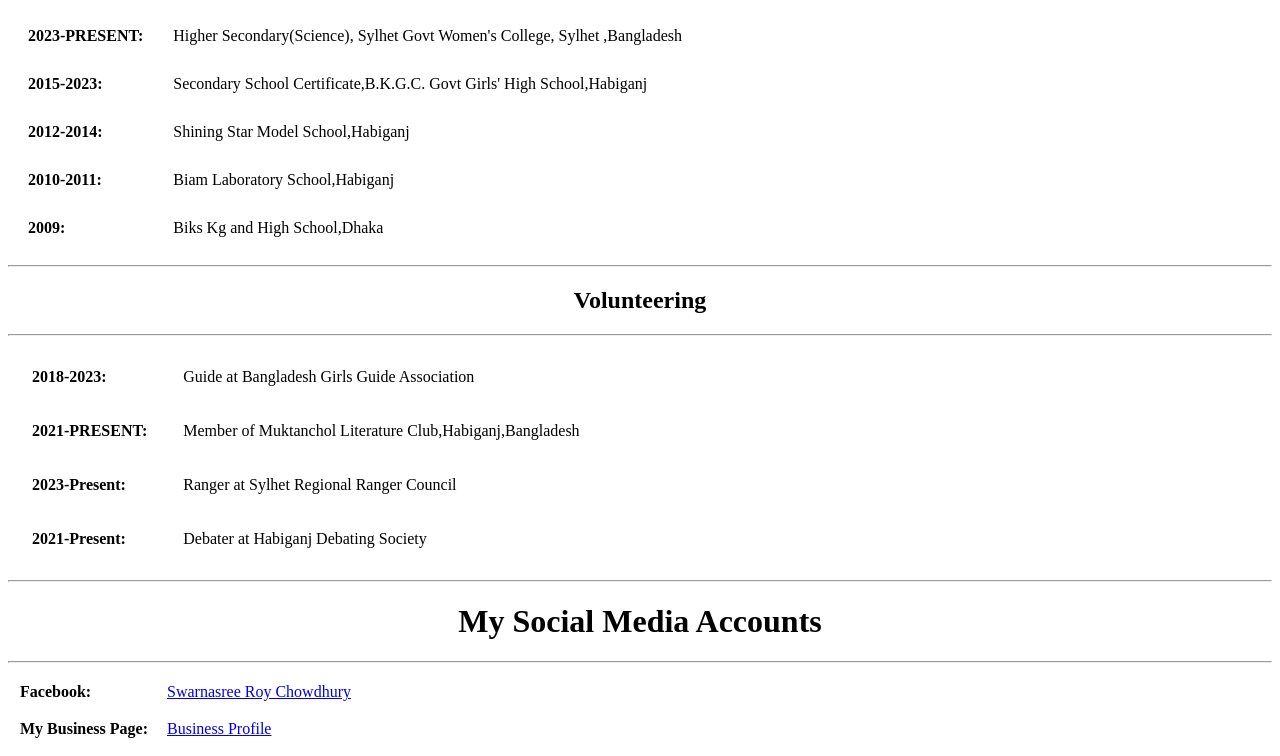
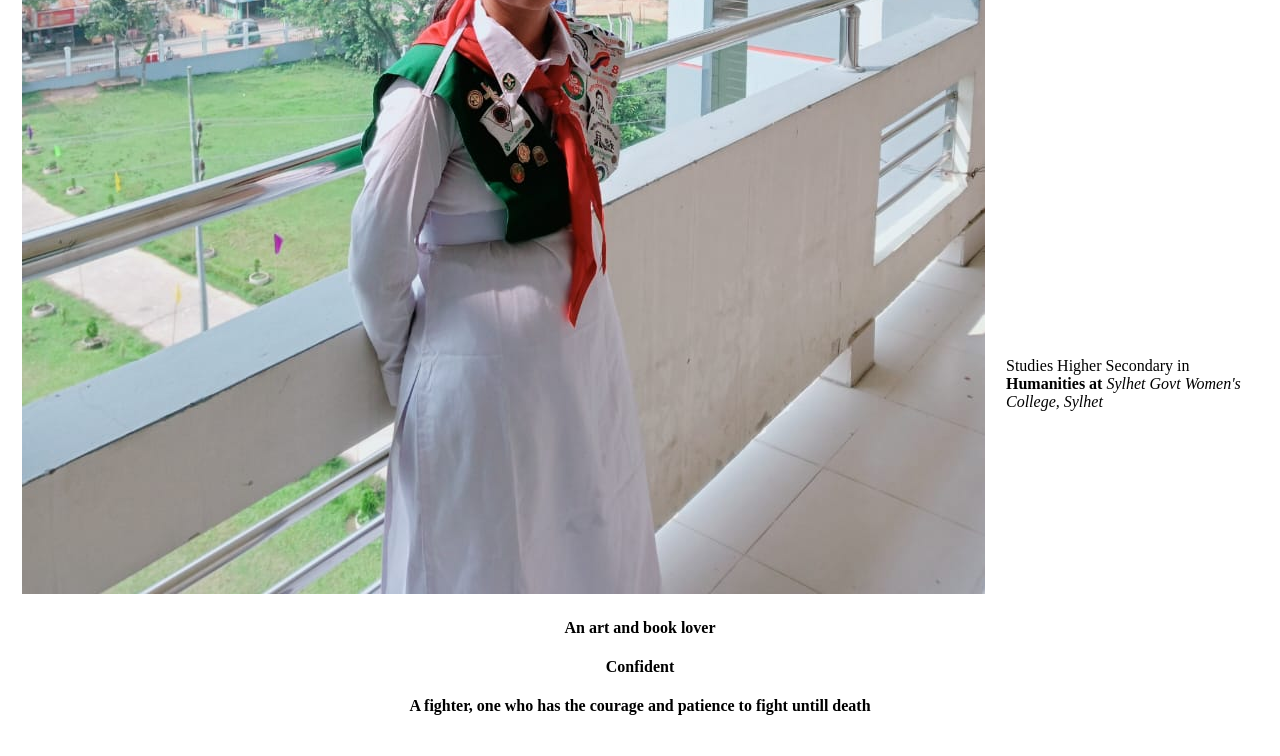
Before and after one commit to SwarnasreeRoyChowdhury/PersonalWebsite, a plain HTML site: page index.html in a window 1280 px wide. Shown: the part 708-1464 px from the top of the page. Drawn offline with Linux system fonts and the light colour scheme.

Commit message:
Update index.html

```diff
--- a/index.html
+++ b/index.html
@@ -5,7 +5,7 @@
   </head>
   <body>
    <table border="0"cellspacing="7"cellpadding="7">
-     <tr><td rowspan="2"><img src="IMG-20231013-WA0009.jpg"height="200px"width="200px"></td>
+     <tr><td rowspan="2"><img src="IMG-20231013-WA0009.jpg"></td>
       <td><h1>Swarnasree Roy Chowdhury </h1></td></tr>
       <tr><td>Studies Higher Secondary in<b> Humanities at </b> <i> Sylhet Govt Women's College, Sylhet </i></td></tr>
      <tr><td align="center" colspan="2"><b>An art and book lover </b></td>
@@ -31,7 +31,7 @@
 <hr>
 <h1 align="center">Education</h1>
 <table border="0"cellspacing="10"cellpadding="10">
-<tr><td><b>2023-PRESENT:</b></td><td>Higher Secondary(Science),  Sylhet Govt Women's College, Sylhet ,Bangladesh</td></tr>
+<tr><td><b>2023-PRESENT:</b></td><td>Higher Secondary(Humanities),  Sylhet Govt Women's College, Sylhet ,Bangladesh</td></tr>
 <tr><td><b>2015-2023:</b></td><td>Secondary School Certificate,B.K.G.C. Govt Girls' High School,Habiganj</td></tr>
 <tr><td><b>2012-2014:</b></td><td>Shining Star Model School,Habiganj  </td>
 </tr>
```
